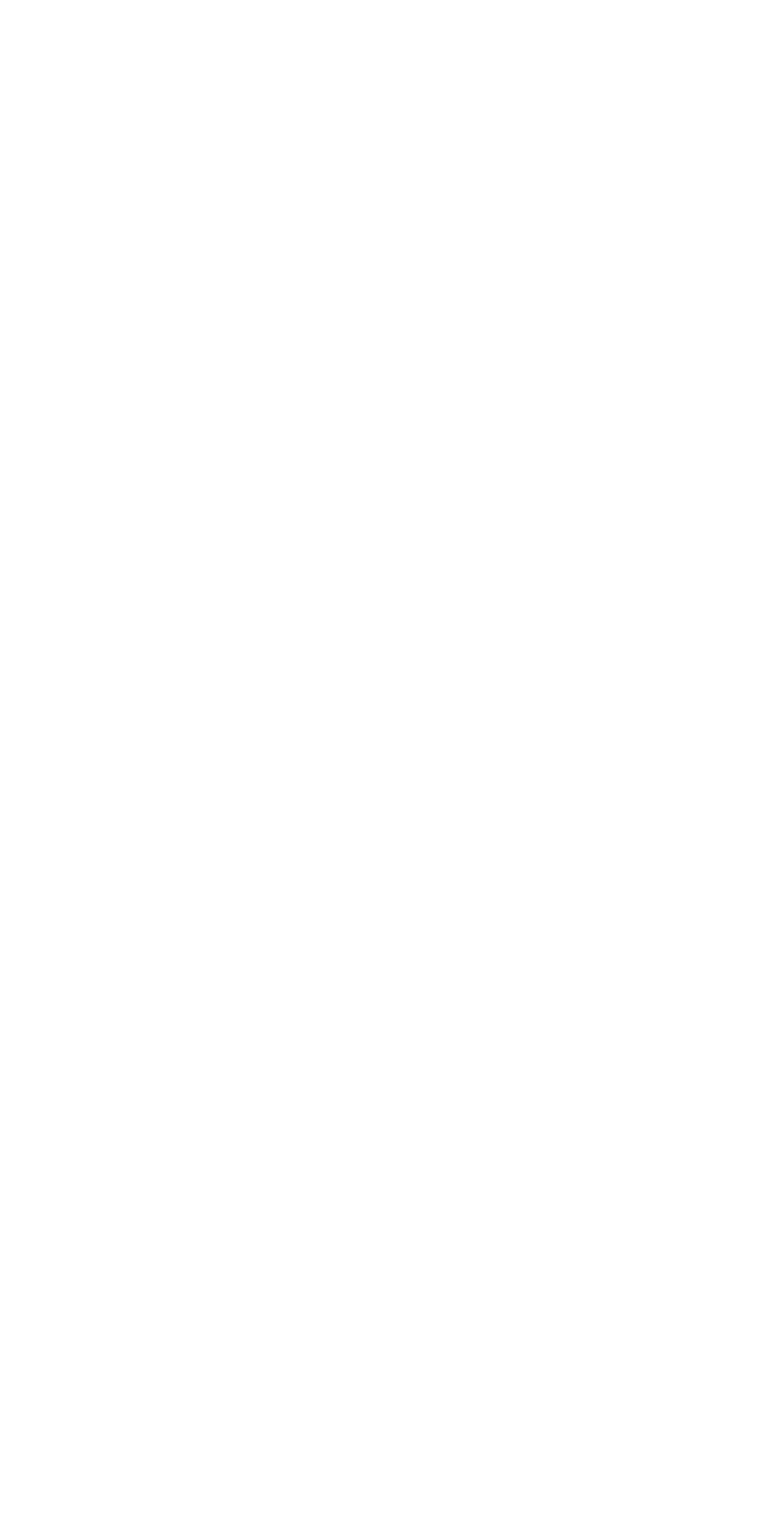
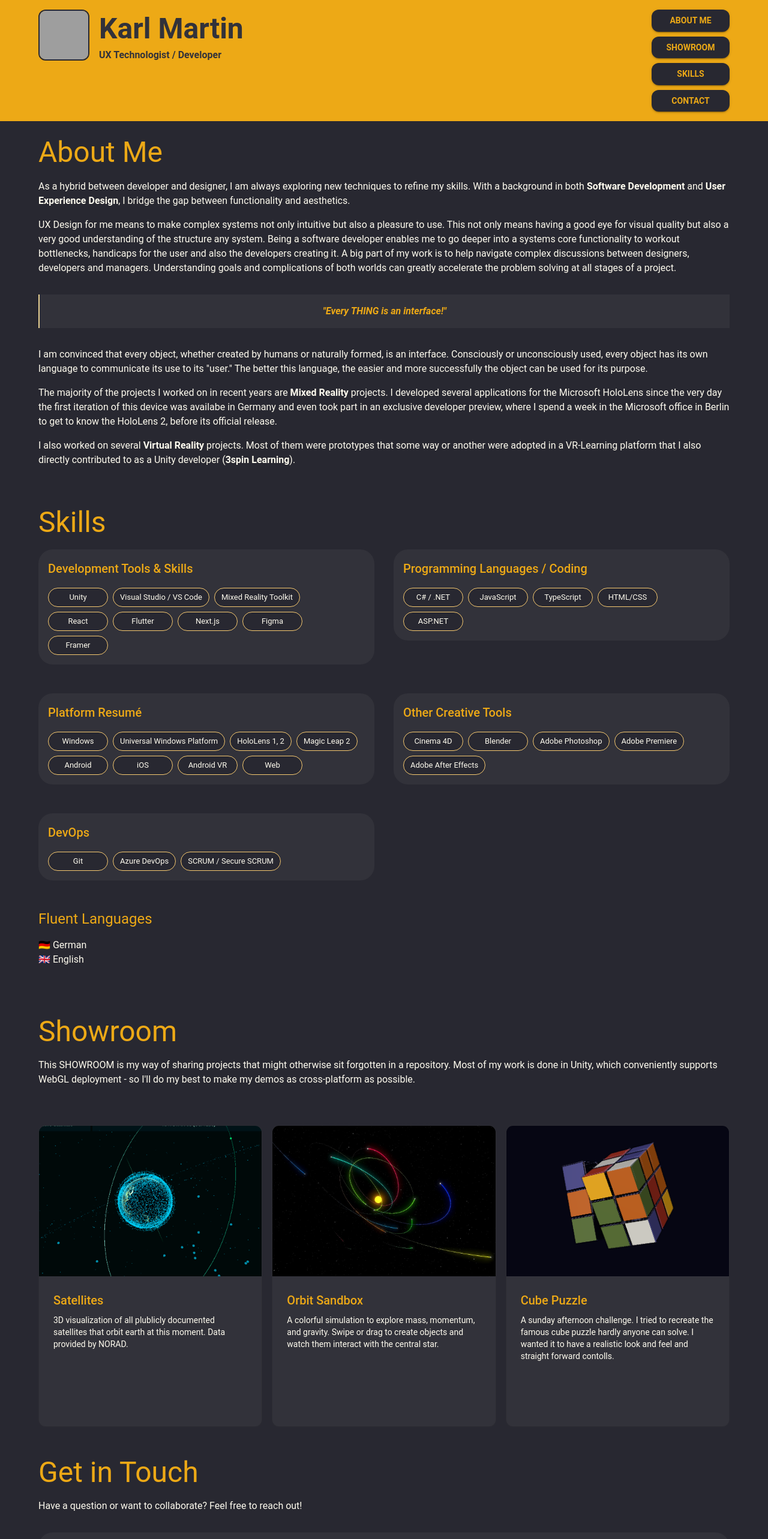
Before and after one commit to KarlSupertramp/HostNextJs, a Next.js app: page / in a window 1280 px wide. Before the commit this address had no page. Shown: the top 2566 px of the page at 60% size. Before the commit the page ends 800 px from the top, so only its background shows below. Built offline with nearby package versions, Linux system fonts and the light colour scheme; grey boxes are pictures that could not be loaded.

Commit message:
Update page to a onepager hybrid

```diff
--- a/app/about/page.jsx
+++ b/app/about/page.jsx
@@ -1,79 +1,21 @@
 "use client";
 
-import { Box, Container, Typography, Grid, Chip, Stack } from "@mui/material";
+import { Box, Container, Typography } from "@mui/material";
 
 export default function AboutPage() {
-  const devTools = [
-    "Unity",
-    "Visual Studio / VS Code",
-    "Mixed Reality Toolkit",
-    "React",
-    "Flutter",
-    "Next.js",
-    "Figma",
-    "Framer",
-  ];
-
-  const languages = [
-    "C# / .NET",
-    "JavaScript",
-    "TypeScript",
-    "HTML/CSS",
-    "ASP.NET"
-    ];
-
-  const platforms = [
-    "Windows",
-    "Universal Windows Platform",
-    "HoloLens 1, 2",
-    "Magic Leap 2",
-    "Android",
-    "iOS",
-    "Android VR",
-    "Web",
-  ];
-
-  const creativeTools = [
-    "Cinema 4D",
-    "Blender",
-    "Adobe Photoshop",
-    "Adobe Premiere",
-    "Adobe After Effects",
-  ];
-
-  const devOps = ["Git", "Azure DevOps", "SCRUM / Secure SCRUM"];
-
-  const ChipSection = ({ title, items }) => (
-    <Box sx={{ mb: 2, bgcolor: "background.paper", p: 2, borderRadius: 2 }}>
-      <Typography variant="h6" sx={{ mb: 2 }}>
-        {title}
-      </Typography>
-      <Stack direction="row" spacing={1} flexWrap="wrap" useFlexGap>
-        {items.map((item) => (
-          <Chip
-            sx={{ minWidth: "100px", color: "text.secondary", borderColor: "primary.offset", backgroundColor: "background.default" }}
-            key={item}
-            label={item}
-            variant="outlined"
-            />
-        ))}
-      </Stack>
-    </Box>
-  );
-
   return (
     <Box sx={{ py: 3 }}>
-      <Container maxWidth="md">
+      <Container maxWidth="lg">
         <Typography variant="h3" component="h1" gutterBottom>
           About Me
         </Typography>
 
-        <Typography variant="body1" color="text.secondary" paragraph sx={{ mt: 3 }}>
-          As a hybrid between developer and designer, I am always exploring new techniques
-          to refine my skills. With a background in both <b>Software Development</b> and <b>User Experience Design</b>, I bridge the gap between functionality and aesthetics.
-        </Typography>
+          <Typography variant="body1" color="text.secondary" paragraph sx={{ mt: 0 }}>
+            As a hybrid between developer and designer, I am always exploring new techniques
+            to refine my skills. With a background in both <b>Software Development</b> and <b>User Experience Design</b>, I bridge the gap between functionality and aesthetics.
+          </Typography>
 
-        <Typography variant="body1" color="text.secondary" paragraph>
+          <Typography variant="body1" color="text.secondary" paragraph sx={{ mt: 0 }}>
           UX Design for me means to make complex systems not only intuitive but also a
           pleasure to use. This not only means having a good eye for visual quality but also
           a very good understanding of the structure any system. Being a software
@@ -83,6 +25,7 @@ export default function AboutPage() {
           managers. Understanding goals and complications of both worlds can greatly
           accelerate the problem solving at all stages of a project.
         </Typography>
+
 
         <Box sx={{ my: 4, p: 2, bgcolor: "background.paper", borderLeft: "2px solid", borderColor: "border.main" }}>
           <Typography sx={{ textAlign: "center", fontStyle: "italic", fontWeight: "bold" }}>
@@ -108,40 +51,6 @@ export default function AboutPage() {
           I also worked on several <b>Virtual Reality</b> projects. Most of them were prototypes that some way or another were adopted in
           a VR-Learning platform that I also directly contributed to as a Unity developer (<Typography component="span" sx={{ fontWeight: "bold" }}>3spin Learning</Typography>).
         </Typography>
-
-        <Box sx={{ my: 6 }} />
-
-        <Typography variant="h3" component="h1" gutterBottom>
-          Skills
-        </Typography>
-
-        <Grid container spacing={4}>
-          <Grid item xs={12} sm={6}>
-            <ChipSection title="Development Tools & Skills" items={devTools} />
-          </Grid>
-          <Grid item xs={12} sm={6}>
-            <ChipSection title="Programming Languages / Coding" items={languages} />
-          </Grid>
-          <Grid item xs={12} sm={6}>
-            <ChipSection title="Platform Resumé" items={platforms} />
-          </Grid>
-          <Grid item xs={12} sm={6}>
-            <ChipSection title="Other Creative Tools" items={creativeTools} />
-          </Grid>
-          <Grid item xs={12} sm={6}>
-            <ChipSection title="DevOps" items={devOps} />
-          </Grid>
-        </Grid>
-
-        <Box sx={{ my: 4 }}>
-          <Typography variant="h5" sx={{ mb: 2 }}>
-            Fluent Languages
-          </Typography>
-          <Typography variant="body1" color="text.secondary">
-            🇩🇪 German<br />
-            🇬🇧 English
-          </Typography>
-        </Box>
       </Container>
     </Box>
   );
--- a/app/contact/page.tsx
+++ b/app/contact/page.tsx
@@ -28,7 +28,7 @@ const socials = [
 
 export default function ContactPage() {
   return (
-    <Container maxWidth="md" sx={{ py: 3 }}>
+    <Container maxWidth="lg" sx={{ py: 3 }}>
         <Box sx={{ mb: 4 }}>
             <Typography variant="h3" component="h1" sx={{ mb: 2 }}>
                 Get in Touch
--- /dev/null
+++ b/app/head/page.tsx
@@ -0,0 +1,56 @@
+import * as React from "react";
+
+import { Typography, Stack, Button, Box, Container } from "@mui/material";
+import Link from "next/link";
+
+function NavButton({ href, label }) {
+  return (
+    <Link href={href}>
+      <Button sx={{minWidth: "130px"}} variant="contained" >{label}</Button>
+    </Link>
+  );
+}
+
+export default function Head() {
+  return (
+    <Box sx={{ display: "flex",  p: 2, bgcolor: "primary.main" }}>
+        <Container maxWidth="lg" sx={{ display: "flex", justifyContent: "space-between" }}>
+            <Stack sx={{ display: "flex", flexDirection: "row",  gap: 2 }}>
+                <Box
+                    sx={{
+                        borderRadius: 1,
+                        border: 2,
+                        borderColor: "background.default",
+                        width: 85,
+                        height: 85,
+                        overflow: "hidden",
+                        alignItems: "center",
+                        justifyContent: "center",
+                        flexShrink: 0
+                    }}
+                    >
+                    <img
+                        src="https://avatars.githubusercontent.com/u/12151775?v=4"
+                        alt="Profile Picture of Karl Martin"
+                        style={{ width: "100%", height: "100%", objectFit: "cover" }}
+                        />
+                </Box>
+                <Stack>
+                    <Typography sx={{ fontWeight: "bold", color: "background.paper", fontSize: { xs: 'h4.fontSize', sm: 'h3.fontSize' } }} variant="h5">
+                        Karl Martin
+                    </Typography>
+                    <Typography sx={{ fontWeight: "bold", color: "background.paper" }}>
+                        UX Technologist / Developer
+                    </Typography>
+                </Stack>
+            </Stack>
+            <Stack display={{ xs: "none", sm: "flex" }} direction="column" spacing={1}>
+                {NavButton({ href: "/about", label: "About Me" })}
+                {NavButton({ href: "/showroom", label: "Showroom" })}
+                {NavButton({ href: "/skills", label: "Skills" })}
+                {NavButton({ href: "/contact", label: "Contact" })}
+            </Stack>
+        </Container>
+    </Box>
+  );
+}
--- a/app/layout.jsx
+++ b/app/layout.jsx
@@ -1,17 +1,9 @@
 import * as React from "react";
 import { ThemeProvider } from "@mui/material/styles";
 import CssBaseline from "@mui/material/CssBaseline";
-import { AppBar, Toolbar, Typography, Stack, Button, Box, Container } from "@mui/material";
-import Link from "next/link";
+import { Typography, Box, Container } from "@mui/material";
+
 import theme from "../theme";
-
-function NavButton({ href, label }) {
-  return (
-    <Link href={href}>
-      <Button sx={{minWidth: "130px"}} variant="contained" >{label}</Button>
-    </Link>
-  );
-}
 
 export default function RootLayout({ children }) {
   return (
@@ -19,41 +11,6 @@ export default function RootLayout({ children }) {
       <body style={{ margin: 0 }}>
         <ThemeProvider theme={theme}>
           <CssBaseline />
-          <AppBar position="sticky" elevation={0}>
-            <Toolbar>
-              <Box
-                sx={{
-                  borderRadius: 1,
-                  border: 1,
-                  borderColor: "background.paper",
-                  width: 60,
-                  height: 60,
-                  overflow: "hidden",
-                  alignItems: "center",
-                  justifyContent: "center"
-                }}
-              >
-                <img
-                  src="https://avatars.githubusercontent.com/u/12151775?v=4"
-                  alt="Profile Picture of Karl Martin"
-                  style={{ width: "100%", height: "100%", objectFit: "cover" }}
-                />
-              </Box>
-              <Stack padding={2}>
-                <Typography sx={{ fontWeight: "bold", color: "background.paper" }} variant="h5">
-                  Karl Martin
-                </Typography>
-                <Typography sx={{ fontWeight: "bold", color: "background.paper" }}>
-                    UX Technologist / Developer
-                </Typography>
-              </Stack>
-              <Stack direction={{ xs: "column", sm: "row" }} spacing={1} sx={{ m:1, justifyContent: "right", flexGrow: 1 }}>
-                {NavButton({ href: "/about", label: "About Me" })}
-                {NavButton({ href: "/showroom", label: "Showroom" })}
-                {NavButton({ href: "/contact", label: "Contact" })}
-              </Stack>
-            </Toolbar>
-          </AppBar>
           {children}
           <Box
             component="footer"
--- a/app/page.jsx
+++ b/app/page.jsx
@@ -1,7 +1,20 @@
 'use client';
 
-import { redirect } from 'next/navigation';
+import ShowroomPage from './showroom/page';
+import AboutPage from './about/page';
+import ContactPage from './contact/page';
+import Head from './head/page';
+import SkillsPage from './skills/page';
+
 
 export default function Home() {
-  redirect('/about');
+  return (
+    <>
+      <Head/>
+      <AboutPage />
+      <SkillsPage />
+      <ShowroomPage />
+      <ContactPage />
+    </>
+  );
 }
--- a/app/showroom/page.jsx
+++ b/app/showroom/page.jsx
@@ -62,7 +62,7 @@ function Feature({ title, body, href, imgSrc }) {
 export default function ShowroomPage() {
   return (
     <Box sx={{ py: 3 }}>
-      <Container maxWidth="md">
+      <Container maxWidth="lg">
         <Typography variant="h3" component="h1" gutterBottom>
           Showroom
         </Typography>
@@ -72,7 +72,7 @@ export default function ShowroomPage() {
         </Typography>
 
         <Grid container spacing={2} sx={{ mt: 6 }}>
-          <Grid item xs={12} sm={6}>
+          <Grid item xs={12} sm={4}>
             <Feature
               title="Satellites"
               body="3D visualization of all plublicly documented satellites that orbit earth at this moment. Data provided by NORAD."
@@ -81,7 +81,7 @@ export default function ShowroomPage() {
             />
           </Grid>
 
-          <Grid item xs={12} sm={6}>
+          <Grid item xs={12} sm={4}>
             <Feature
               title="Orbit Sandbox"
               body="A colorful simulation to explore mass, momentum, and gravity. Swipe or drag to create objects and watch
@@ -91,7 +91,7 @@ export default function ShowroomPage() {
             />
           </Grid>
 
-          <Grid item xs={12} sm={6}>
+          <Grid item xs={12} sm={4}>
             <Feature
               title="Cube Puzzle"
               body="A sunday afternoon challenge. I tried to recreate the famous cube puzzle hardly anyone can solve.
--- /dev/null
+++ b/app/skills/page.tsx
@@ -0,0 +1,101 @@
+"use client";
+
+import { Box, Container, Typography, Grid, Chip, Stack } from "@mui/material";
+
+export default function SkillsPage() {
+  const devTools = [
+    "Unity",
+    "Visual Studio / VS Code",
+    "Mixed Reality Toolkit",
+    "React",
+    "Flutter",
+    "Next.js",
+    "Figma",
+    "Framer",
+  ];
+
+  const languages = [
+    "C# / .NET",
+    "JavaScript",
+    "TypeScript",
+    "HTML/CSS",
+    "ASP.NET"
+    ];
+
+  const platforms = [
+    "Windows",
+    "Universal Windows Platform",
+    "HoloLens 1, 2",
+    "Magic Leap 2",
+    "Android",
+    "iOS",
+    "Android VR",
+    "Web",
+  ];
+
+  const creativeTools = [
+    "Cinema 4D",
+    "Blender",
+    "Adobe Photoshop",
+    "Adobe Premiere",
+    "Adobe After Effects",
+  ];
+
+  const devOps = ["Git", "Azure DevOps", "SCRUM / Secure SCRUM"];
+
+  const ChipSection = ({ title, items }) => (
+    <Box sx={{ mb: 2, bgcolor: "background.paper", p: 2, borderRadius: 2 }}>
+      <Typography variant="h6" sx={{ mb: 2 }}>
+        {title}
+      </Typography>
+      <Stack direction="row" spacing={1} flexWrap="wrap" useFlexGap>
+        {items.map((item) => (
+          <Chip
+            sx={{ minWidth: "100px", color: "text.secondary", borderColor: "primary.offset", backgroundColor: "background.default" }}
+            key={item}
+            label={item}
+            variant="outlined"
+            />
+        ))}
+      </Stack>
+    </Box>
+  );
+
+  return (
+    <Box sx={{ py: 3 }}>
+      <Container maxWidth="lg">
+        <Typography variant="h3" component="h1" gutterBottom>
+          Skills
+        </Typography>
+
+        <Grid container spacing={4}>
+          <Grid item xs={12} sm={6}>
+            <ChipSection title="Development Tools & Skills" items={devTools} />
+          </Grid>
+          <Grid item xs={12} sm={6}>
+            <ChipSection title="Programming Languages / Coding" items={languages} />
+          </Grid>
+          <Grid item xs={12} sm={6}>
+            <ChipSection title="Platform Resumé" items={platforms} />
+          </Grid>
+          <Grid item xs={12} sm={6}>
+            <ChipSection title="Other Creative Tools" items={creativeTools} />
+          </Grid>
+          <Grid item xs={12} sm={6}>
+            <ChipSection title="DevOps" items={devOps} />
+          </Grid>
+        </Grid>
+
+        <Box sx={{ my: 4 }}>
+          <Typography variant="h5" sx={{ mb: 2 }}>
+            Fluent Languages
+          </Typography>
+          <Typography variant="body1" color="text.secondary">
+            🇩🇪 German<br />
+            🇬🇧 English
+          </Typography>
+        </Box>
+      </Container>
+    </Box>
+  );
+}
```
